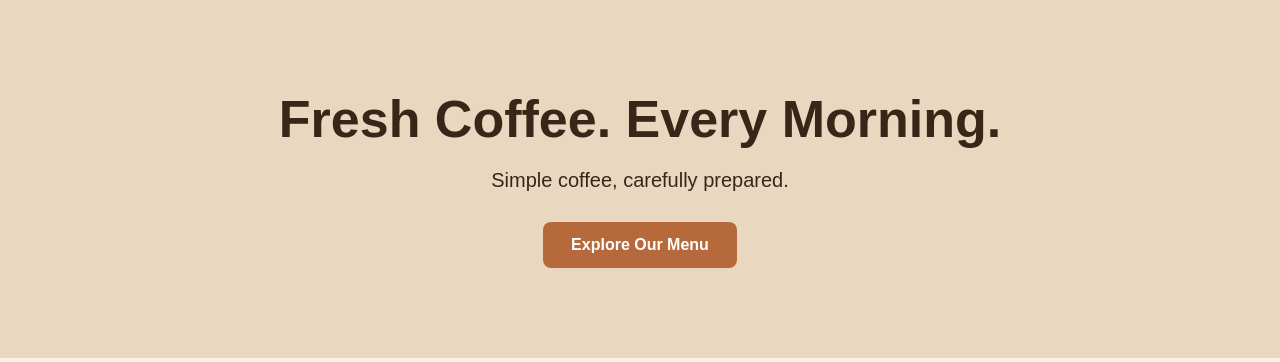
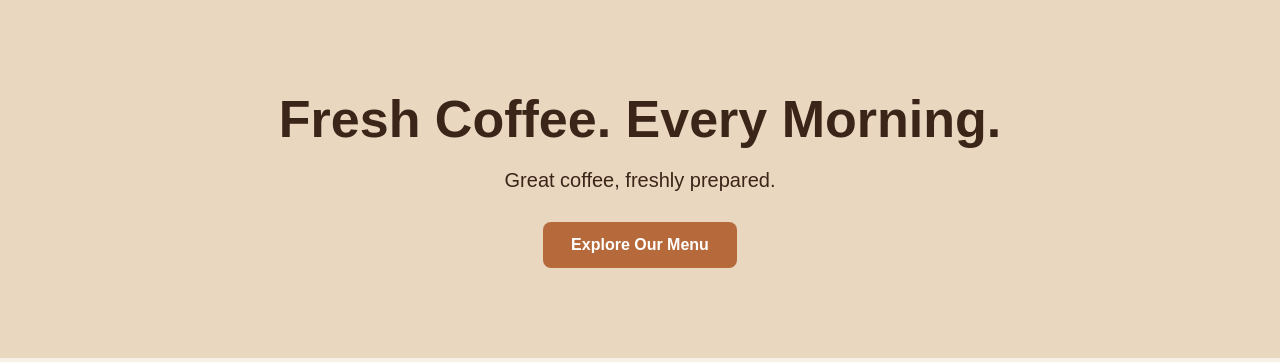
Before and after one commit to midhungk911/coffee-house-gitops, a Flask app: page / in a window 1280 px wide. Shown: the part 73-435 px from the top of the page. Run offline with Flask 3, Linux system fonts and the light colour scheme.

Commit message:
Update Coffee House description

```diff
--- a/templates/index.html
+++ b/templates/index.html
@@ -124,7 +124,7 @@
 
 <section class="hero">
     <h1>Fresh Coffee. Every Morning.</h1>
-    <p>Simple coffee, carefully prepared.</p>
+    <p>Great coffee, freshly prepared.</p>
     <a href="#menu" class="button">Explore Our Menu</a>
 </section>
 
```
